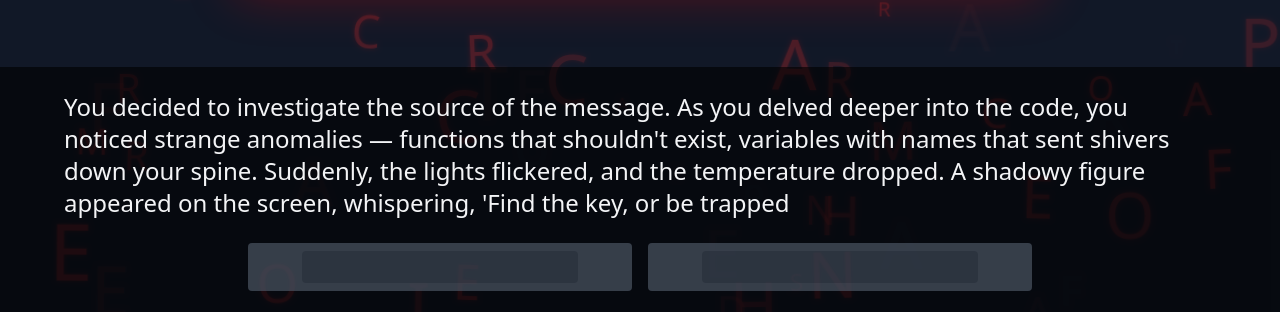
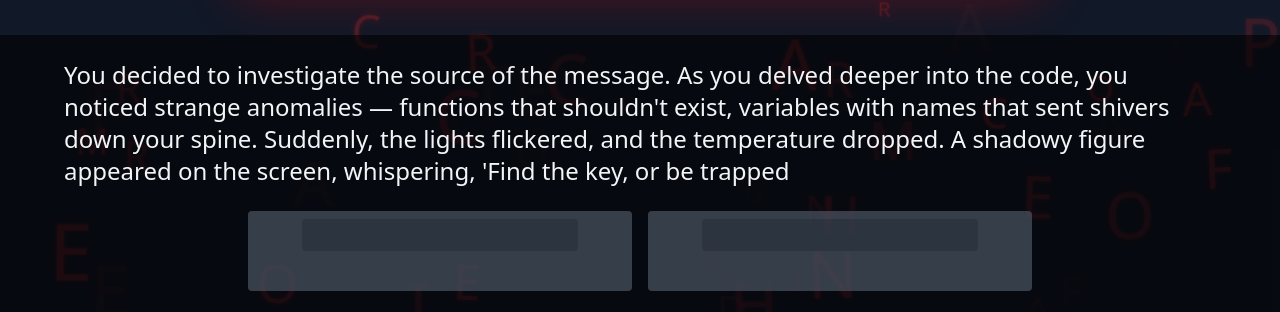
Before and after one commit to jesusnoseq/SpookyHackCYOA, a React (Vite) app: page /story in a window 1280 px wide. Both pictures are taken after a click on the button "Investigate the source of the message". Shown: the part 613-925 px from the top of the page. Built offline with nearby package versions, Linux system fonts and the light colour scheme.

Commit message:
feat(scenedisplay): reserve space to display texts

```diff
--- a/src/components/SceneDisplay.tsx
+++ b/src/components/SceneDisplay.tsx
@@ -37,7 +37,7 @@ const SceneDisplay: React.FC<SceneDisplayProps> = ({ scene, gameState, onChoiceS
   }, [scene.text]);
 
   const renderSkeletonChoices = () => (
-    <div className="flex justify-center space-x-4">
+    <div className="flex justify-center space-x-4 min-h-[5rem]">
       {['a', 'b'].map((choiceKey) => (
         <div
           key={choiceKey}
@@ -55,12 +55,12 @@ const SceneDisplay: React.FC<SceneDisplayProps> = ({ scene, gameState, onChoiceS
       <ImageFrame src={gameState.backgroundImage} alt="Scene Background" />
       <div className="absolute inset-x-0 bottom-0 bg-black bg-opacity-60 p-6">
         <div className="max-w-6xl mx-auto">
-          <p className="text-2xl mb-6 min-h-[6rem]">{displayedText}</p>
+          <p className="text-2xl mb-6 min-h-[8rem]">{displayedText}</p>
           {!isTextComplete && Object.keys(scene.choices).length > 0 && (
             renderSkeletonChoices()
           )}
           {isTextComplete && Object.keys(scene.choices).length > 0 && (
-            <div className="flex justify-center space-x-4">
+            <div className="flex justify-center space-x-4 min-h-[5rem]">
               {['a', 'b'].map((choiceKey) => (
                 <button
                   key={choiceKey}
```
